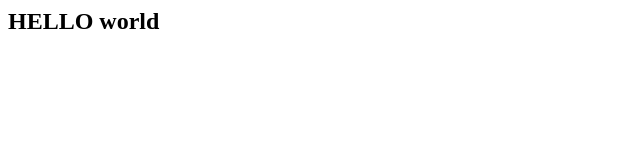
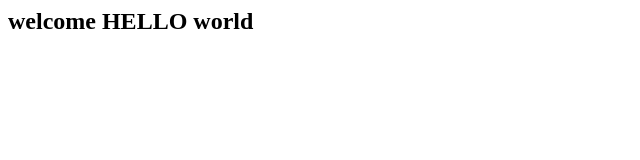
Before and after one commit to sai-krishna-koleti/demo, a plain HTML site: page filename.html in a window 1280 px wide. Shown: the whole page, without its empty margins (0-640 px from the left). Drawn offline with Linux system fonts and the light colour scheme.

Commit message:
changing text

```diff
--- a/filename.html
+++ b/filename.html
@@ -1,5 +1,5 @@
 <html>
 <body>
-<h2>HELLO world</h2>
+<h2>welcome HELLO world</h2>
 </body>
 </html>
```
